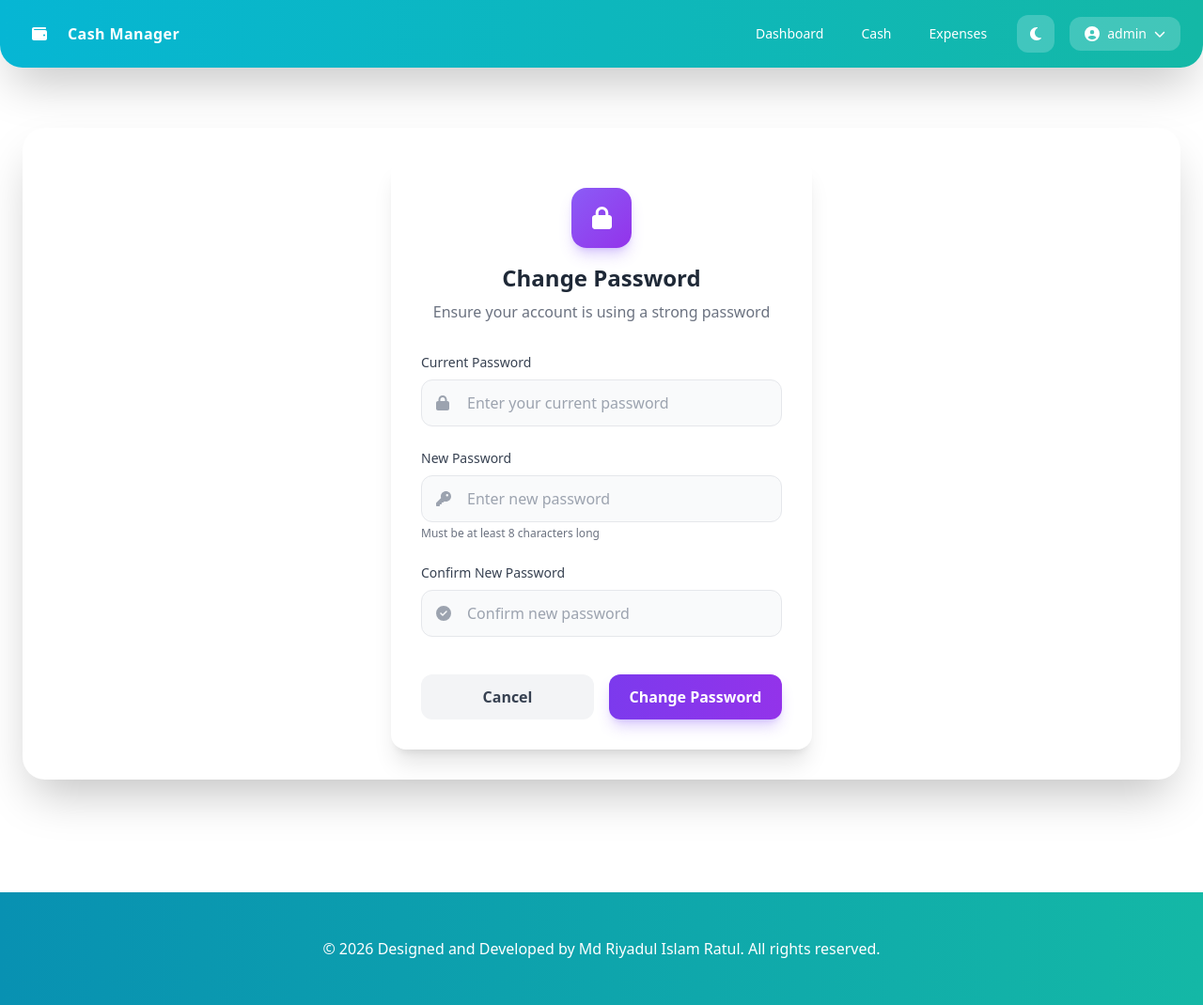
After one commit to Riyadulislamratul/Cash_Management_System, a Django app: page /password-change/ in a window 1280 px wide. The commit adds this page. Shown: the whole page at 94% size. Run offline with Django 4.2, Linux system fonts and the light colour scheme; a user stored in the database is signed in; some libraries are stand-ins or nearby versions.

Commit message:
Change Password added

```diff
--- a/ManageCash/urls.py
+++ b/ManageCash/urls.py
@@ -7,6 +7,7 @@ urlpatterns = [
     path('login/', views.login_view, name='login'),
     path('logout/', views.logout_view, name='logout'),
     path('profile/', views.profile, name='profile'),
+    path('password-change/', views.password_change, name='password_change'),
 
     # Cash management
     path('add-cash/', views.add_cash, name='add_cash'),
--- a/ManageCash/views.py
+++ b/ManageCash/views.py
@@ -1,5 +1,5 @@
 from django.shortcuts import render, redirect
-from django.contrib.auth import authenticate, login, logout
+from django.contrib.auth import authenticate, login, logout, update_session_auth_hash
 from django.contrib.auth.decorators import login_required
 from django.contrib.auth.models import User
 from django.contrib import messages
@@ -281,3 +281,42 @@ def profile(request):
         'user': request.user,
     }
     return render(request, 'ManageCash/profile.html', context)
+
+
+@login_required(login_url='login')
+def password_change(request):
+    """View for changing user password"""
+    if request.method == 'POST':
+        old_password = request.POST.get('old_password', '')
+        new_password1 = request.POST.get('new_password1', '')
+        new_password2 = request.POST.get('new_password2', '')
+
+        # Validation
+        if not old_password or not new_password1 or not new_password2:
+            messages.error(request, 'All password fields are required!')
+            return render(request, 'ManageCash/password_change.html')
+
+        if new_password1 != new_password2:
+            messages.error(request, 'New passwords do not match!')
+            return render(request, 'ManageCash/password_change.html')
+
+        if len(new_password1) < 8:
+            messages.error(request, 'Password must be at least 8 characters long!')
+            return render(request, 'ManageCash/password_change.html')
+
+        # Check old password
+        if not request.user.check_password(old_password):
+            messages.error(request, 'Current password is incorrect!')
+            return render(request, 'ManageCash/password_change.html')
+
+        # Change password
+        request.user.set_password(new_password1)
+        request.user.save()
+
+        # Update session to keep user logged in
+        update_session_auth_hash(request, request.user)
+
+        messages.success(request, 'Password changed successfully!')
+        return redirect('dashboard')
+
+    return render(request, 'ManageCash/password_change.html')
--- /dev/null
+++ b/templates/ManageCash/password_change.html
@@ -0,0 +1,69 @@
+{% extends 'base.html' %}
+
+{% block title %}Change Password - Cash Manager{% endblock %}
+
+{% block content %}
+<div class="max-w-md mx-auto">
+    <div class="bg-white dark:bg-slate-800 rounded-2xl shadow-xl p-8">
+        <div class="text-center mb-8">
+            <div class="w-16 h-16 bg-gradient-to-br from-violet-500 to-purple-600 rounded-2xl flex items-center justify-center mx-auto mb-4 shadow-lg shadow-violet-500/30">
+                <i class="fas fa-lock text-white text-2xl"></i>
+            </div>
+            <h1 class="text-2xl font-bold text-gray-800 dark:text-white">Change Password</h1>
+            <p class="text-gray-500 dark:text-gray-400 mt-2">Ensure your account is using a strong password</p>
+        </div>
+
+        <form method="POST" class="space-y-6">
+            {% csrf_token %}
+
+            <div>
+                <label for="old_password" class="block text-sm font-medium text-gray-700 dark:text-gray-300 mb-2">
+                    Current Password
+                </label>
+                <div class="relative">
+                    <i class="fas fa-lock absolute left-4 top-1/2 transform -translate-y-1/2 text-gray-400"></i>
+                    <input type="password" id="old_password" name="old_password" required
+                        class="w-full pl-12 pr-4 py-3 bg-gray-50 dark:bg-slate-700 border border-gray-200 dark:border-slate-600 rounded-xl focus:outline-none focus:ring-2 focus:ring-violet-500 dark:focus:ring-violet-400 focus:border-transparent transition-all"
+                        placeholder="Enter your current password">
+                </div>
+            </div>
+
+            <div>
+                <label for="new_password1" class="block text-sm font-medium text-gray-700 dark:text-gray-300 mb-2">
+                    New Password
+                </label>
+                <div class="relative">
+                    <i class="fas fa-key absolute left-4 top-1/2 transform -translate-y-1/2 text-gray-400"></i>
+                    <input type="password" id="new_password1" name="new_password1" required minlength="8"
+                        class="w-full pl-12 pr-4 py-3 bg-gray-50 dark:bg-slate-700 border border-gray-200 dark:border-slate-600 rounded-xl focus:outline-none focus:ring-2 focus:ring-violet-500 dark:focus:ring-violet-400 focus:border-transparent transition-all"
+                        placeholder="Enter new password">
+                </div>
+                <p class="text-xs text-gray-500 dark:text-gray-400 mt-1">Must be at least 8 characters long</p>
+            </div>
+
+            <div>
+                <label for="new_password2" class="block text-sm font-medium text-gray-700 dark:text-gray-300 mb-2">
+                    Confirm New Password
+                </label>
+                <div class="relative">
+                    <i class="fas fa-check-circle absolute left-4 top-1/2 transform -translate-y-1/2 text-gray-400"></i>
+                    <input type="password" id="new_password2" name="new_password2" required minlength="8"
+                        class="w-full pl-12 pr-4 py-3 bg-gray-50 dark:bg-slate-700 border border-gray-200 dark:border-slate-600 rounded-xl focus:outline-none focus:ring-2 focus:ring-violet-500 dark:focus:ring-violet-400 focus:border-transparent transition-all"
+                        placeholder="Confirm new password">
+                </div>
+            </div>
+
+            <div class="flex gap-4 pt-4">
+                <a href="{% url 'dashboard' %}"
+                    class="flex-1 py-3 px-4 bg-gray-100 dark:bg-slate-700 text-gray-700 dark:text-gray-300 font-semibold rounded-xl hover:bg-gray-200 dark:hover:bg-slate-600 transition-all text-center">
+                    Cancel
+                </a>
+                <button type="submit"
+                    class="flex-1 py-3 px-4 bg-gradient-to-r from-violet-600 to-purple-600 text-white font-semibold rounded-xl hover:from-violet-700 hover:to-purple-700 transition-all shadow-lg shadow-violet-500/30">
+                    Change Password
+                </button>
+            </div>
+        </form>
+    </div>
+</div>
+{% endblock %}
--- a/templates/base.html
+++ b/templates/base.html
@@ -47,8 +47,15 @@
           <span class="text-sm text-white">{{ user.first_name|default:user.username }}</span>
           <i class="fas fa-chevron-down text-xs text-white"></i>
         </summary>
-        <div class="absolute right-0 mt-2 w-44 rounded-2xl bg-white shadow-xl overflow-hidden">
-          <a href="{% url 'logout' %}" class="block px-4 py-3 text-sm hover:bg-gray-100">
+        <div class="absolute right-0 mt-2 w-48 rounded-2xl bg-white shadow-xl overflow-hidden z-50">
+          <a href="{% url 'profile' %}" class="block px-4 py-3 text-sm hover:bg-gray-100 dark:hover:bg-slate-700">
+            <i class="fas fa-user text-blue-500 mr-2"></i> Profile
+          </a>
+          <a href="{% url 'password_change' %}" class="block px-4 py-3 text-sm hover:bg-gray-100 dark:hover:bg-slate-700">
+            <i class="fas fa-key text-violet-500 mr-2"></i> Change Password
+          </a>
+          <hr class="my-1 border-gray-100 dark:border-slate-600">
+          <a href="{% url 'logout' %}" class="block px-4 py-3 text-sm hover:bg-gray-100 dark:hover:bg-slate-700">
             <i class="fas fa-sign-out-alt text-red-500 mr-2"></i> Logout
           </a>
         </div>
@@ -82,7 +89,7 @@
 
 <!-- Footer -->
 <footer id="footer" class="mt-20 px-6 py-12 text-white text-center">
-  © 2026 Cash Manager. All rights reserved.
+  © 2026 Designed and Developed by Md Riyadul Islam Ratul. All rights reserved.
 </footer>
 
 <script>
```
Also changed, not shown: db.sqlite3.
